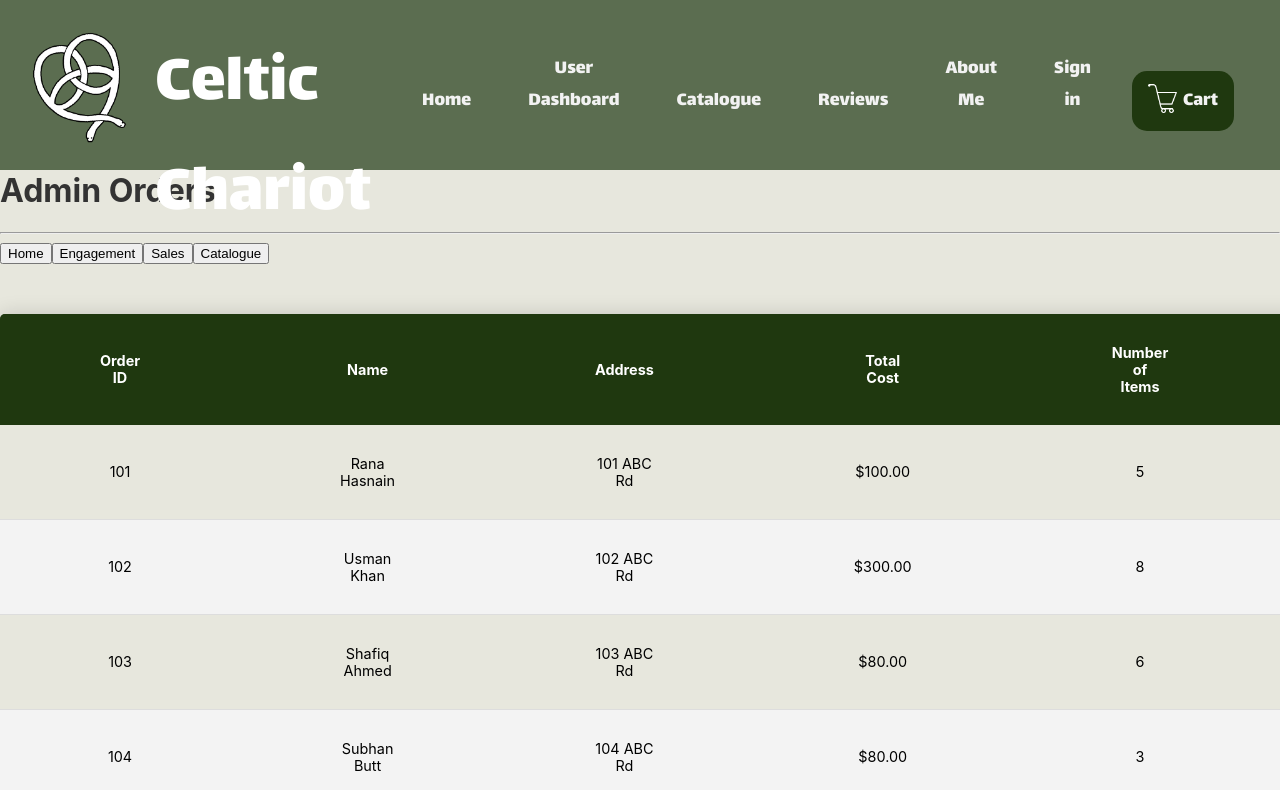
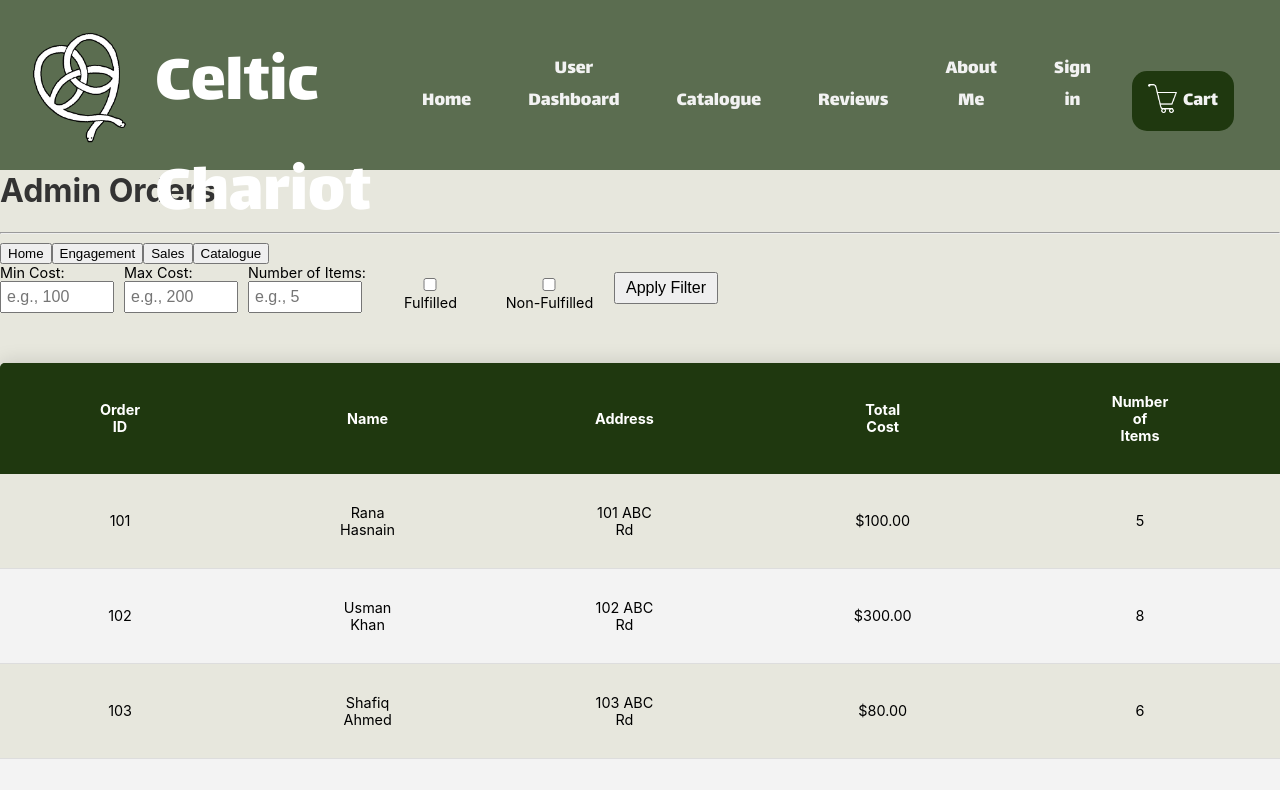
Before and after one commit to Hail808/TheCelticChariot, a Next.js app: page /admin_orders in a window 1280 px wide. Shown: the top 790 px of the page. Built offline with nearby package versions, Linux system fonts and the light colour scheme; a web font is replaced by a local one.

Commit message:
CCW-82: Admin Orders Page Filter Function

```diff
--- a/src/components/pages/admin_orders.tsx
+++ b/src/components/pages/admin_orders.tsx
@@ -46,6 +46,10 @@ const data = [
 const AdminOrders: React.FC = () => {
     const [sortedData, setSortedData] = useState(data);
     const [sortConfig, setSortConfig] = useState<{ key: string; direction: 'asc' | 'desc' } | null>(null);
+    const [minCost, setMinCost] = useState<number | ''>(''); // Minimum cost input
+    const [maxCost, setMaxCost] = useState<number | ''>(''); // Maximum cost input
+    const [numItemsFilter, setNumItemsFilter] = useState<number | ''>(''); // Number of items input
+    const [fulfilledFilter, setFulfilledFilter] = useState<string | ''>(''); // Fulfilled filter input
 
     const router = useRouter();
 
@@ -68,9 +72,9 @@ const AdminOrders: React.FC = () => {
             direction = 'desc';
         }
 
-        const sorted = [...sortedData].sort((a, b) => {
-            const aValue = a[key as keyof typeof a];
-            const bValue = b[key as keyof typeof b];
+        const sorted = [...sortedData].sort((item_a, item_b) => {
+            const aValue = item_a[key as keyof typeof item_a];
+            const bValue = item_b[key as keyof typeof item_b];
             if (aValue < bValue) return direction === 'asc' ? -1 : 1;
             if (aValue > bValue) return direction === 'asc' ? 1 : -1;
             return 0;
@@ -78,6 +82,18 @@ const AdminOrders: React.FC = () => {
 
         setSortedData(sorted);
         setSortConfig({ key, direction });
+    };
+
+    const handleFilter = () => {
+        const filtered = data.filter((item) => {
+            const withinMinCost = minCost === '' || item.total >= minCost;
+            const withinMaxCost = maxCost === '' || item.total <= maxCost;
+            const matchesNumItems = numItemsFilter === '' || item.numItems === numItemsFilter;
+            const matchesFulfilled =
+                fulfilledFilter === '' || item.fulfilled.toLowerCase() === fulfilledFilter.toLowerCase();
+            return withinMinCost && withinMaxCost && matchesNumItems && matchesFulfilled;
+        });
+        setSortedData(filtered);
     };
 
     return (
@@ -90,6 +106,56 @@ const AdminOrders: React.FC = () => {
                 <button onClick={handleEngagement} className="engagement-button">Engagement</button>
                 <button onClick={handleSales} className="sales-button">Sales</button>
                 <button onClick={handleCatalogue} className="catalogue-button">Catalogue</button>
+            </div>
+
+            {/* Filter Section */}
+            <div className="filter-container">
+                <label>
+                    Min Cost:
+                    <input
+                        type="number"
+                        value={minCost}
+                        onChange={(filter_input) => setMinCost(filter_input.target.value === '' ? '' : parseFloat(filter_input.target.value))}
+                        placeholder="e.g., 100"
+                    />
+                </label>
+                <label>
+                    Max Cost:
+                    <input
+                        type="number"
+                        value={maxCost}
+                        onChange={(filter_input) => setMaxCost(filter_input.target.value === '' ? '' : parseFloat(filter_input.target.value))}
+                        placeholder="e.g., 200"
+                    />
+                </label>
+                <label>
+                    Number of Items:
+                    <input
+                        type="number"
+                        value={numItemsFilter}
+                        onChange={(filter_input) => setNumItemsFilter(filter_input.target.value === '' ? '' : parseInt(filter_input.target.value))}
+                        placeholder="e.g., 5"
+                    />
+                </label>
+                <div className="fulfilled-filter">
+                    <label>
+                        <input
+                            type="checkbox"
+                            checked={fulfilledFilter === 'yes'}
+                            onChange={(filter_check) => setFulfilledFilter(filter_check.target.checked ? 'yes' : '')}
+                        />
+                        Fulfilled
+                    </label>
+                    <label>
+                        <input
+                            type="checkbox"
+                            checked={fulfilledFilter === 'no'}
+                            onChange={(filter_check) => setFulfilledFilter(filter_check.target.checked ? 'no' : '')}
+                        />
+                        Non-Fulfilled
+                    </label>
+                </div>
+                <button onClick={handleFilter}>Apply Filter</button>
             </div>
 
             <table className="content-table">
--- a/src/styles/admin_orders.css
+++ b/src/styles/admin_orders.css
@@ -76,3 +76,48 @@
 .content-table tbody tr:last-of-type {
     border-bottom: 2px solid #5B6D50;
 }
+
+/* filter container styling */
+.filter-container {
+    display: flex;
+    gap: 10px;
+    margin-bottom: 20px;
+    align-items: center;
+    flex-wrap: wrap;
+}
+
+.filter-container label {
+    display: flex;
+    flex-direction: column;
+    font-size: 0.9rem;
+}
+
+.filter-container input {
+    padding: 5px;
+    font-size: 1rem;
+    width: 100px;
+}
+
+.filter-container button {
+    padding: 5px 10px;
+    font-size: 1rem;
+    cursor: pointer;
+}
+
+/* fulfilled filter styling */
+.fulfilled-filter {
+    display: flex;
+    gap: 10px;
+    align-items: center;
+    margin-top: 10px;
+}
+
+.fulfilled-filter label {
+    display: flex;
+    align-items: center;
+    font-size: 0.9rem;
+}
+
+.fulfilled-filter input {
+    margin-right: 5px;
+}
```
